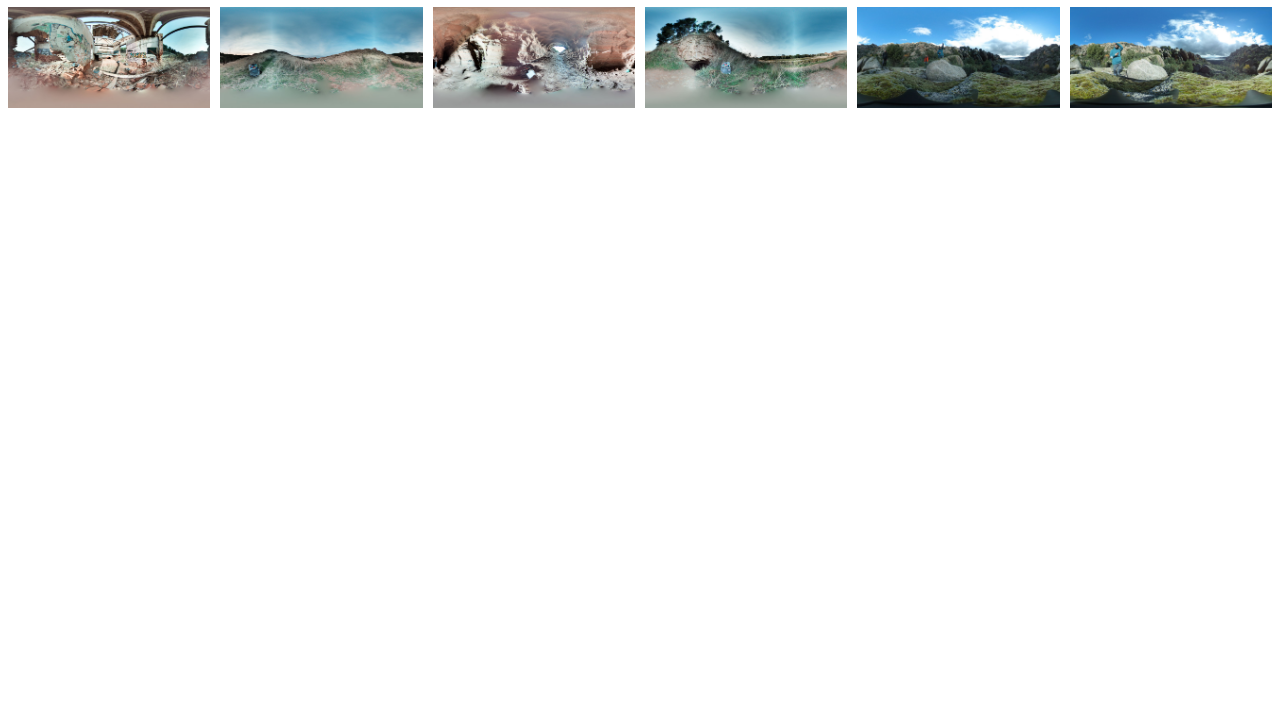
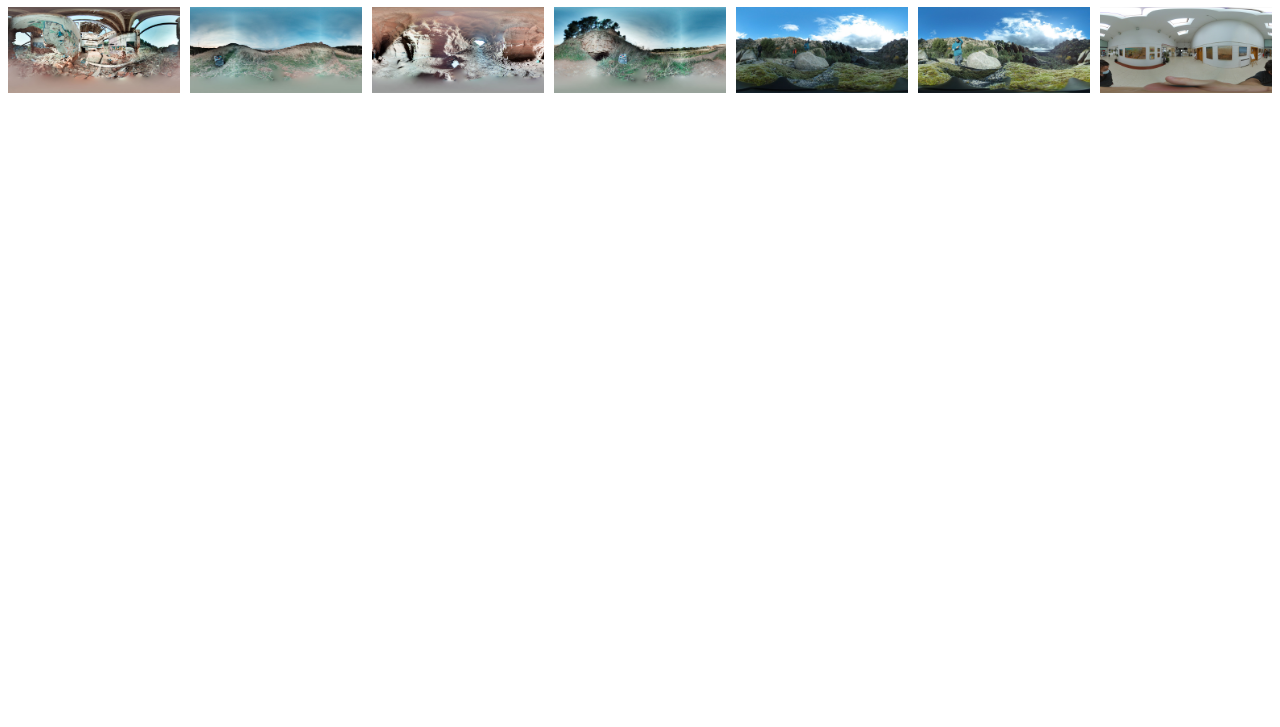
Before and after one commit to carlosjtacon/360panoramas, a plain HTML site: page index.html in a window 1280 px wide. Shown: the part 73-800 px from the top of the page. Drawn offline with Linux system fonts and the light colour scheme.

Commit message:
expo paisajes y recuerdos

```diff
--- a/index.html
+++ b/index.html
@@ -99,7 +99,12 @@
             </a>
             <span class="caption">Yo solo.</span>
         </div>
-
+        <div class="item">
+            <a href="panoramaview.html?file=paisajesyrecuerdos.jpg">
+                <img src="img/paisajesyrecuerdos_mini.jpg" />
+            </a>
+            <span class="caption">Paisajes y recuerdos expo.</span>
+        </div>
     </div>
 
 </body>
```
Also changed, not shown: img/paisajesyrecuerdos_mini.jpg (added), 1 other file.
